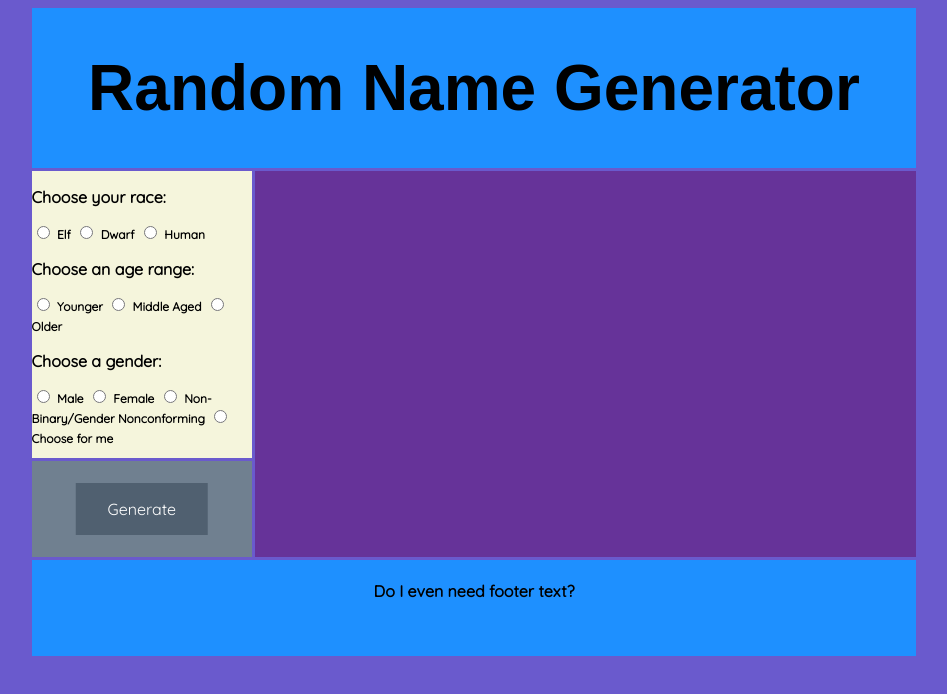
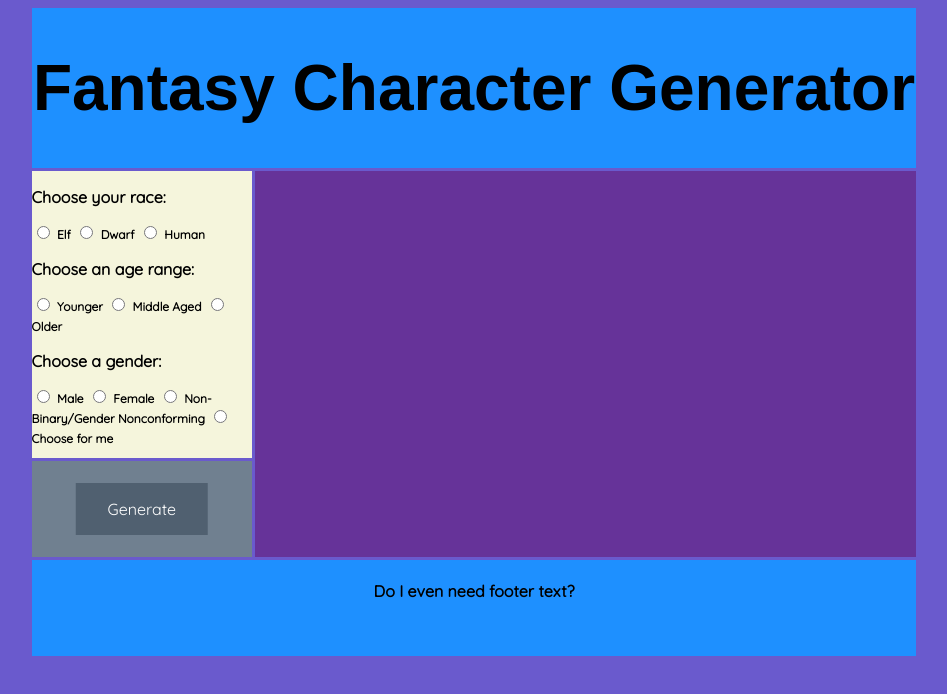
Before and after one commit to blattacker/SBowdenPortfolio, a plain HTML site: page nameGenerator/Name Generator.html in a window 1280 px wide. Shown: the whole page, without its empty margins (166-1113 px from the left). Drawn offline with Linux system fonts and the light colour scheme.

Commit message:
Changed title

```diff
--- a/nameGenerator/Name Generator.html
+++ b/nameGenerator/Name Generator.html
@@ -7,7 +7,7 @@
     <body>
         <div class="container">
             <header>
-                <h1>Random Name Generator</h1>
+                <h1>Fantasy Character Generator</h1>
             </header>
 <!-- Begin characteristics selection section -->
 
```
